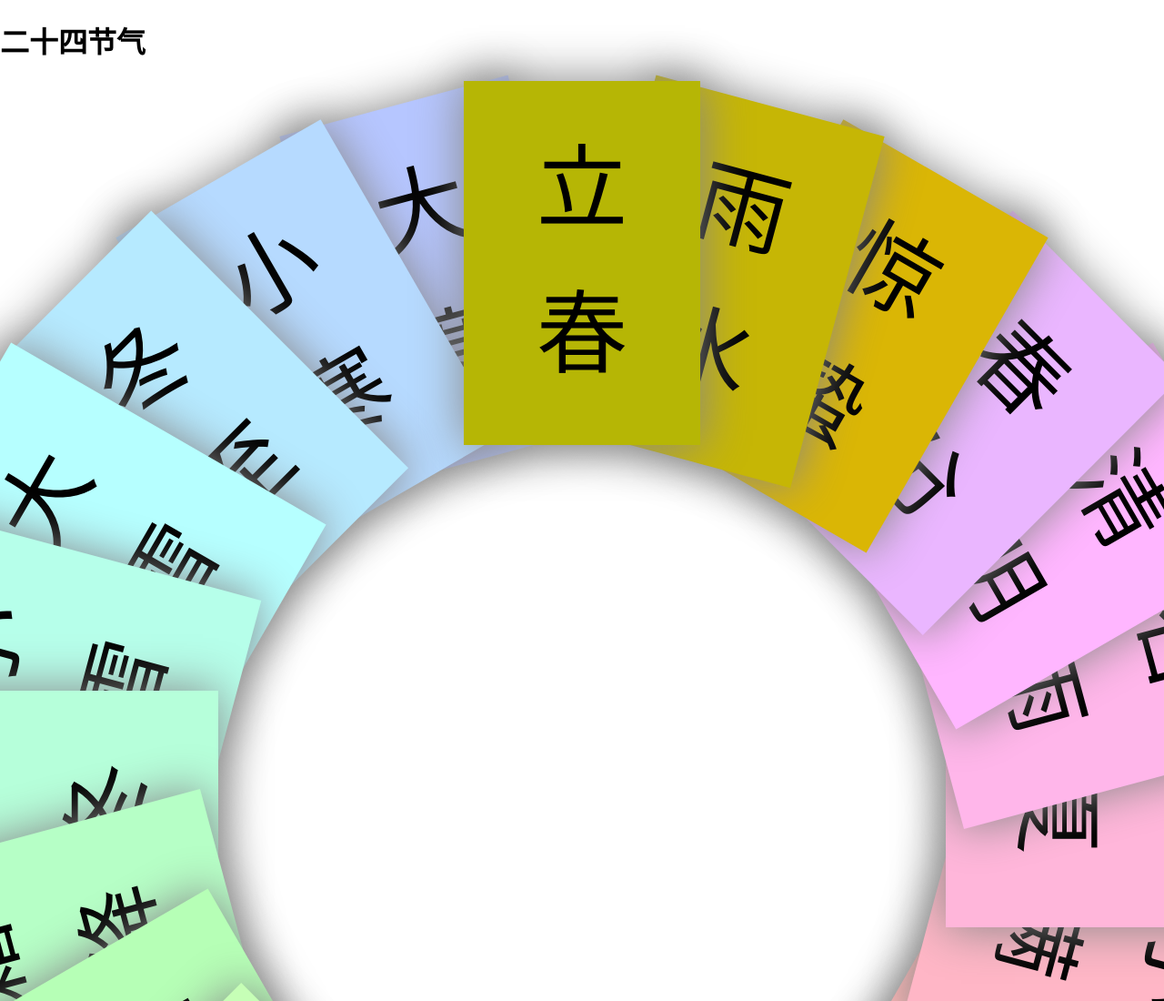
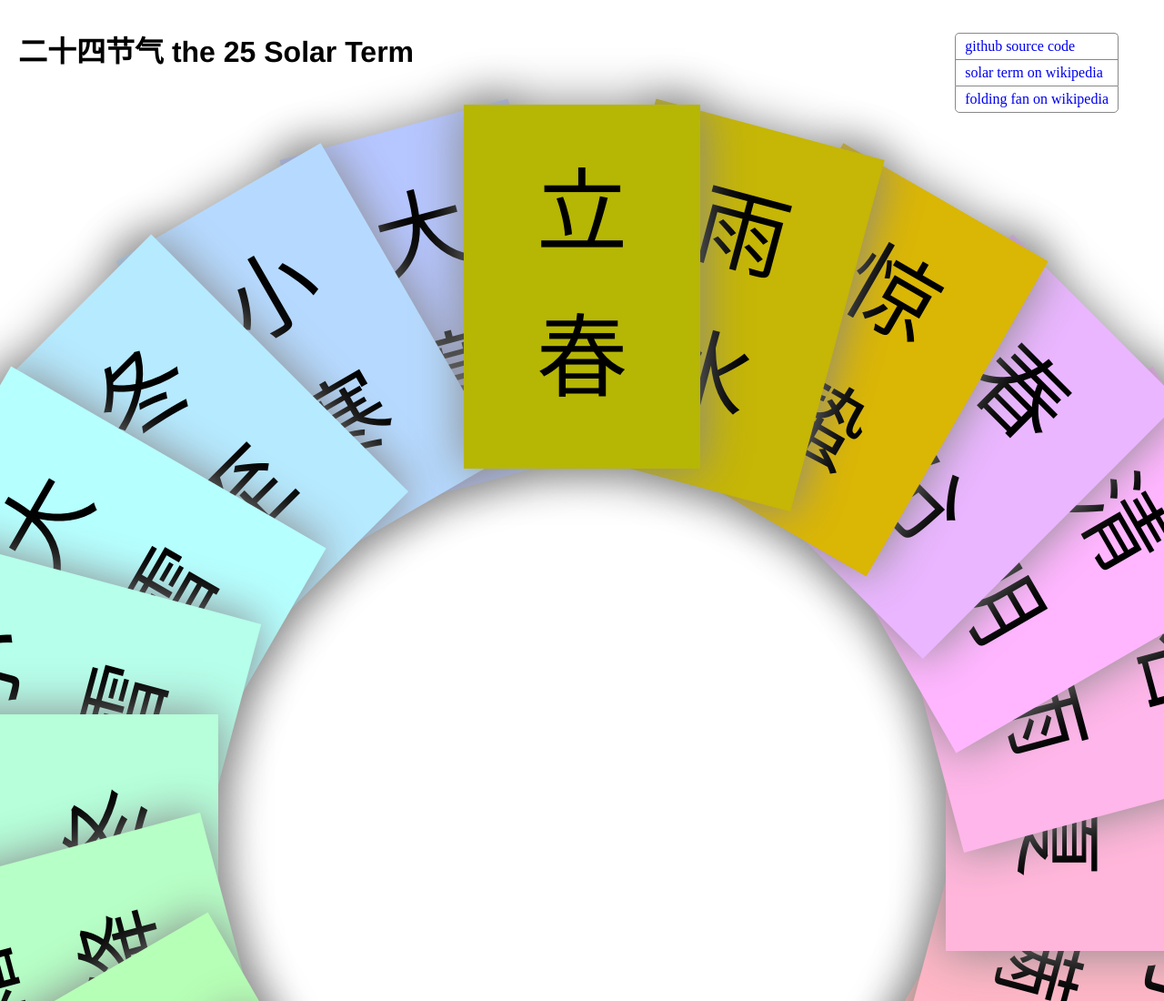
Before and after one commit to flanker/shanzi, a plain HTML site: page index.html in a window 1280 px wide. Shown: the top 1100 px of the page at 91% size. Drawn offline with nearby package versions, Linux system fonts and the light colour scheme.

Commit message:
update the styling

```diff
--- a/index.html
+++ b/index.html
@@ -2,12 +2,18 @@
 <html>
 <head>
   <meta http-equiv="Content-Type" content="text/html; charset=utf-8" />
+  <title>the 25 solar term</title>
   <link rel="stylesheet" type="text/css" href="style.css" />
-  <script type="text/javascript" src="http://ajax.aspnetcdn.com/ajax/jQuery/jquery-1.9.1.js"></script>
+  <script type="text/javascript" src="jquery-1.9.1-min.js"></script>
   <script type="text/javascript" src="shanzi.js"></script>
 </head>
 <body>
-  <h1>二十四节气</h1>
+  <h1>二十四节气 the 25 Solar Term</h1>
+  <ul class="nav">
+    <li><a href="https://github.com/flanker/shanzi" title="source code">github source code</a></li>
+    <li><a href="http://en.wikipedia.org/wiki/Solar_term" title="solar term">solar term on wikipedia</a></li>
+    <li><a href="http://en.wikipedia.org/wiki/Folding_fan" title="folding fan">folding fan on wikipedia</a></li>
+  </ul>
   <div class="shanzi-container">
     <ul class="shanzi">
       <li>立春</li>
--- a/style.css
+++ b/style.css
@@ -1,6 +1,37 @@
 body {
   margin: 0;
 }
+h1 {
+  font-family: "Helvetica Neue", Helvetica, Arial, "Hiragino Sans GB", sans-serif;
+  display: inline-block;
+  padding-left: 20px;
+  padding-top: 10px
+}
+.nav {
+  float: right;
+  padding-right: 50px;
+  padding-top: 20px;
+}
+.nav li {
+  list-style-type: none;
+  padding: 5px 10px;
+  border: solid 1px #888;
+  border-bottom: 0;
+}
+.nav li:first-child {
+  -webkit-border-top-left-radius: 5px;
+  -webkit-border-top-right-radius: 5px;
+}
+.nav li:last-child {
+  border-bottom: solid 1px #888;
+  -webkit-border-bottom-left-radius: 5px;
+  -webkit-border-bottom-right-radius: 5px;
+}
+.nav li a {
+  text-decoration: none;
+}
+
+
 .shanzi-container {
   width: 100%;
 }
```
